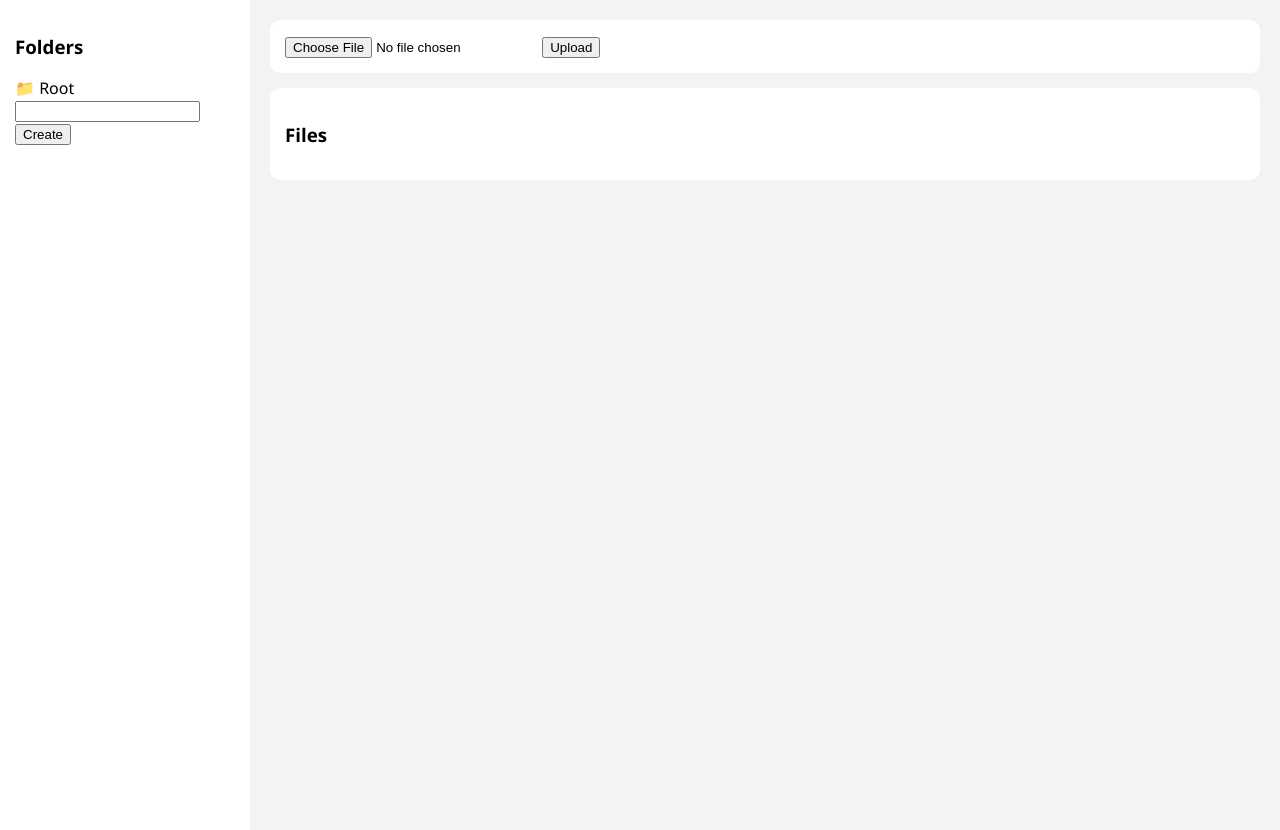
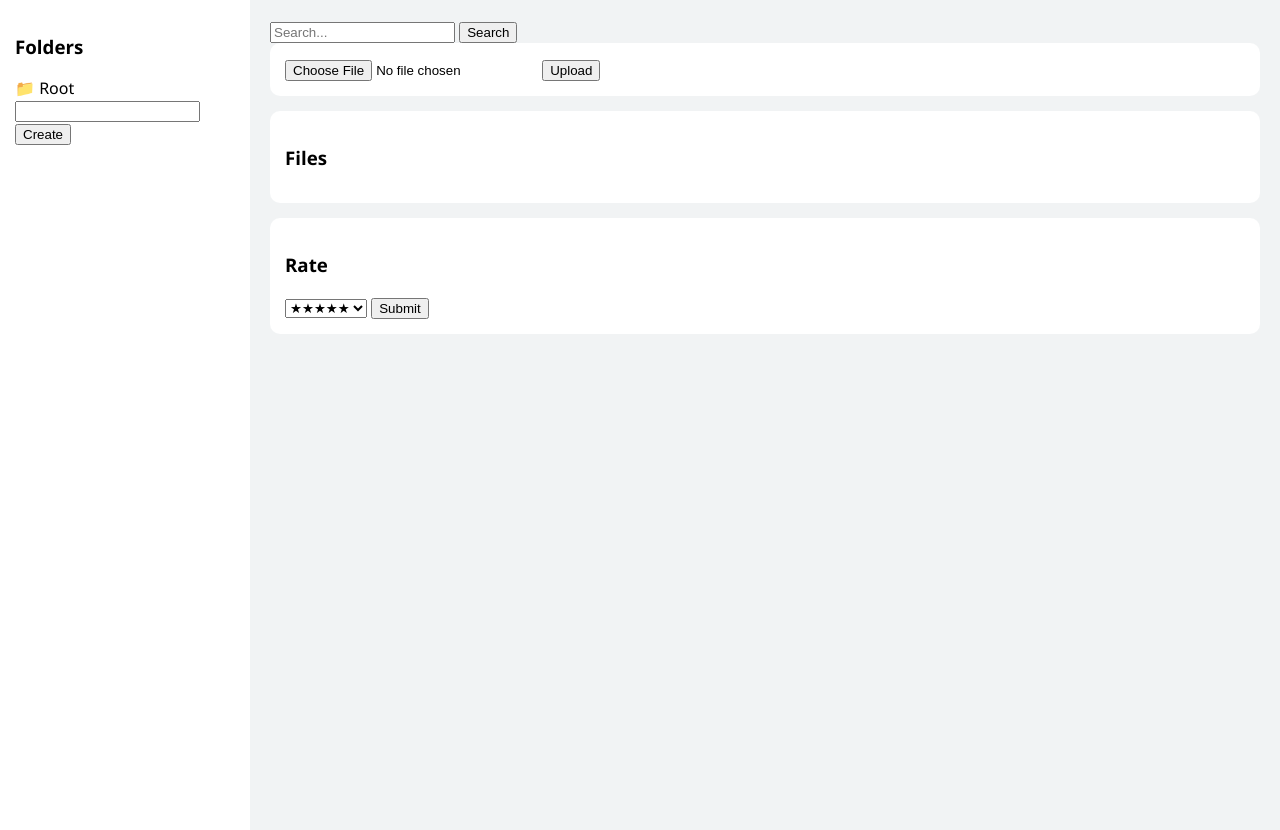
Before and after one commit to duniaparnasomarouthu-creator/quickshare, a Flask app: page /dashboard in a window 1280 px wide. Shown: the part 103-933 px from the top of the page. Run offline with Flask 3, Linux system fonts and the light colour scheme; the visitor is signed in with stand-in values (Sample User, id 1); data that the repository does not hold is empty.

Commit message:
Update dashboard.html

```diff
--- a/templates/dashboard.html
+++ b/templates/dashboard.html
@@ -41,6 +41,11 @@ body {font-family:Segoe UI;margin:0;background:#f1f3f4;}
 
 <div class="main">
 
+<form method="get" action="/dashboard">
+<input name="search" placeholder="Search..." value="{{search}}">
+<button>Search</button>
+</form>
+
 <div class="card">
 <form action="/upload" method="post" enctype="multipart/form-data">
 <input type="file" name="file">
@@ -59,7 +64,6 @@ body {font-family:Segoe UI;margin:0;background:#f1f3f4;}
 
 <span>
 <a href="{{p[0]}}" target="_blank">Open</a>
-
 <button onclick="copyLink('{{p[0]}}')">Share</button>
 
 <form action="/delete" method="post" style="display:inline;">
@@ -85,6 +89,20 @@ body {font-family:Segoe UI;margin:0;background:#f1f3f4;}
 {% endfor %}
 </div>
 
+<div class="card">
+<h3>Rate</h3>
+<form action="/rate" method="post">
+<select name="rating">
+<option value="5">★★★★★</option>
+<option value="4">★★★★</option>
+<option value="3">★★★</option>
+<option value="2">★★</option>
+<option value="1">★</option>
+</select>
+<button>Submit</button>
+</form>
+</div>
+
 </div>
 </div>
 
```
